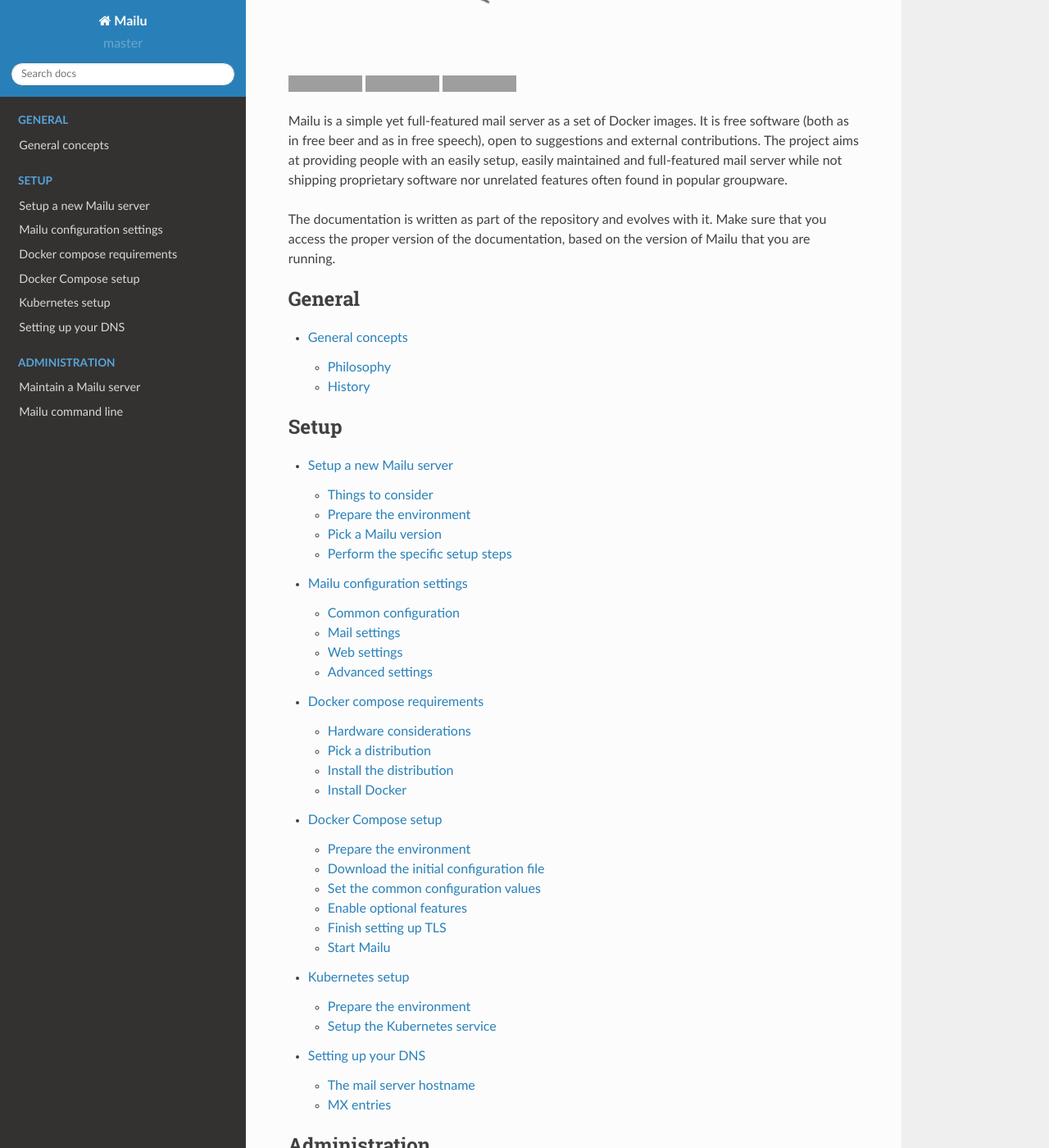
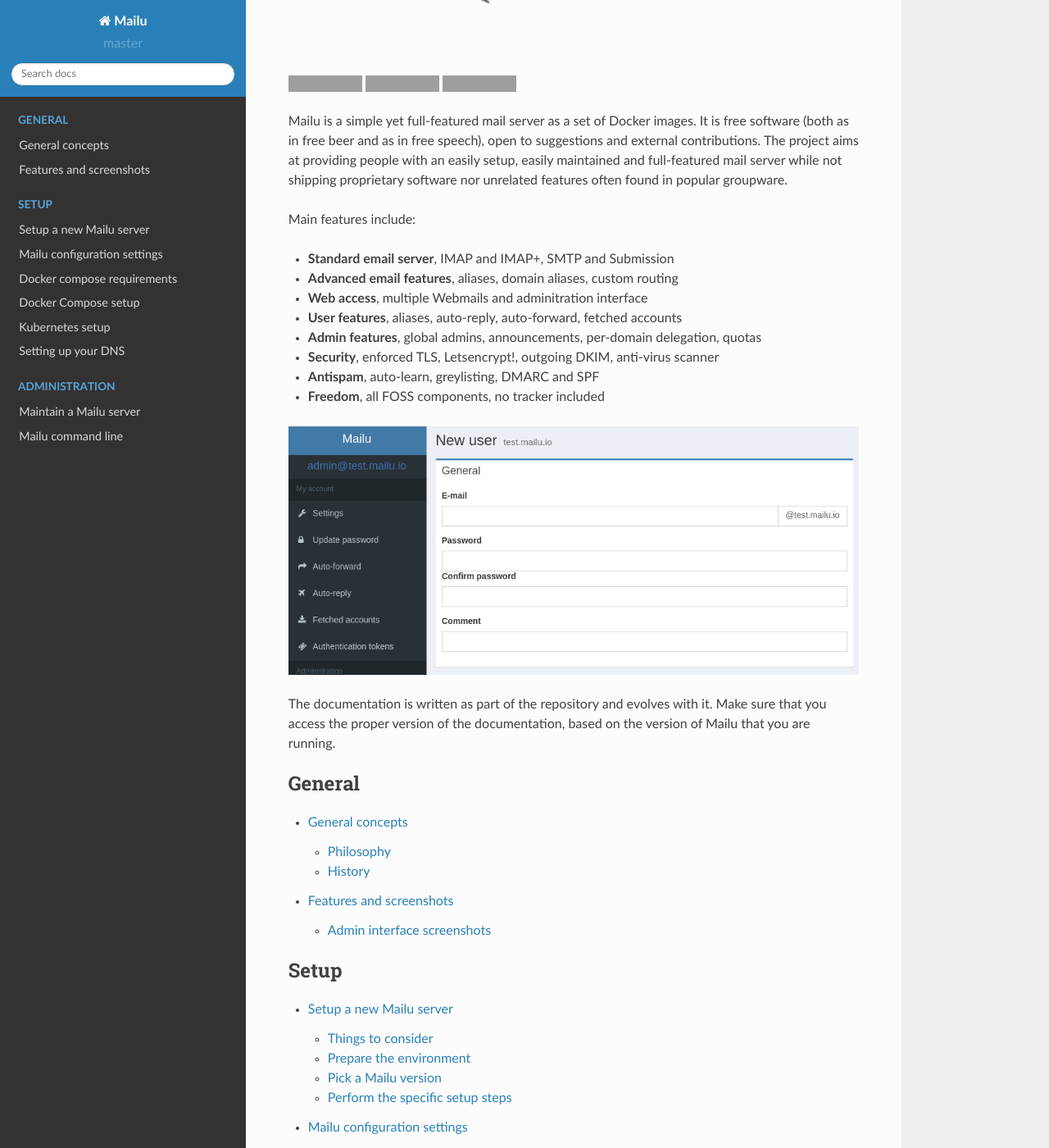
Before and after one commit to Mailu/Mailu, a Sphinx documentation site: the page built from docs/index.rst, in a window 1280 px wide and 1400 px high, scrolled down 440 px. Shown: the whole window at 82% size. Built offline with Sphinx 7.4.7 and the Read the Docs theme 2.0.0, drawn with Linux system fonts in a browser that asks for light colours; formulas are drawn with MathJax 3; grey boxes are pictures that could not be loaded.

Commit message:
Add a page with features and screenshots

```diff
--- a/docs/index.rst
+++ b/docs/index.rst
@@ -21,6 +21,19 @@ with an easily setup, easily maintained and full-featured mail server while
 not shipping proprietary software nor unrelated features often found in
 popular groupware.
 
+Main features include:
+
+- **Standard email server**, IMAP and IMAP+, SMTP and Submission
+- **Advanced email features**, aliases, domain aliases, custom routing
+- **Web access**, multiple Webmails and adminitration interface
+- **User features**, aliases, auto-reply, auto-forward, fetched accounts
+- **Admin features**, global admins, announcements, per-domain delegation, quotas
+- **Security**, enforced TLS, Letsencrypt!, outgoing DKIM, anti-virus scanner
+- **Antispam**, auto-learn, greylisting, DMARC and SPF
+- **Freedom**, all FOSS components, no tracker included
+
+.. image:: assets/screenshots/create.png
+
 The documentation is written as part of the repository and evolves with it.
 Make sure that you access the proper version of the documentation, based on
 the version of Mailu that you are running.
@@ -30,6 +43,7 @@ the version of Mailu that you are running.
    :caption: General
 
    general
+   features
 
 .. toctree::
     :maxdepth: 2
```
Also changed, not shown: docs/features.rst (added, +25 -0 lines), docs/assets/screenshots/create.png (added), docs/assets/screenshots/domains.png (added), docs/assets/screenshots/signin.png (added), docs/assets/screenshots/status.png (added), docs/assets/screenshots/token.png (added).
